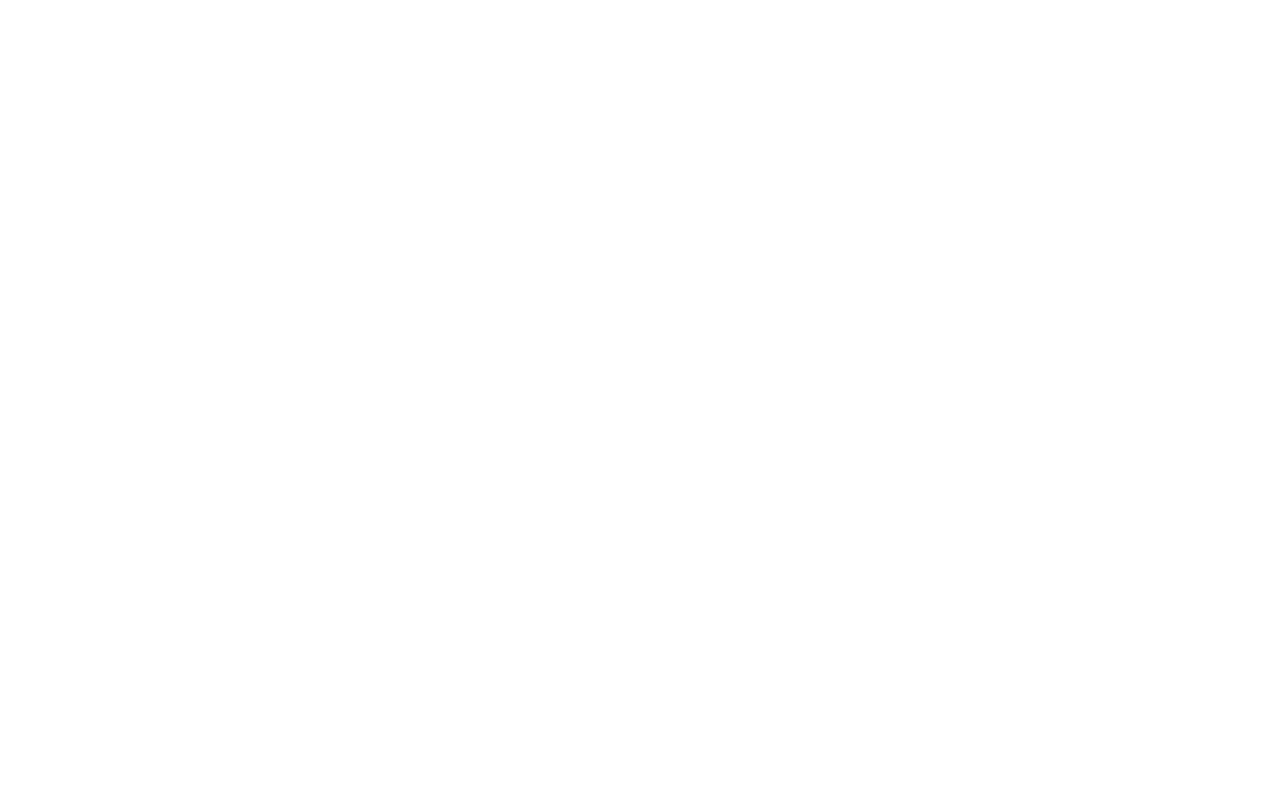
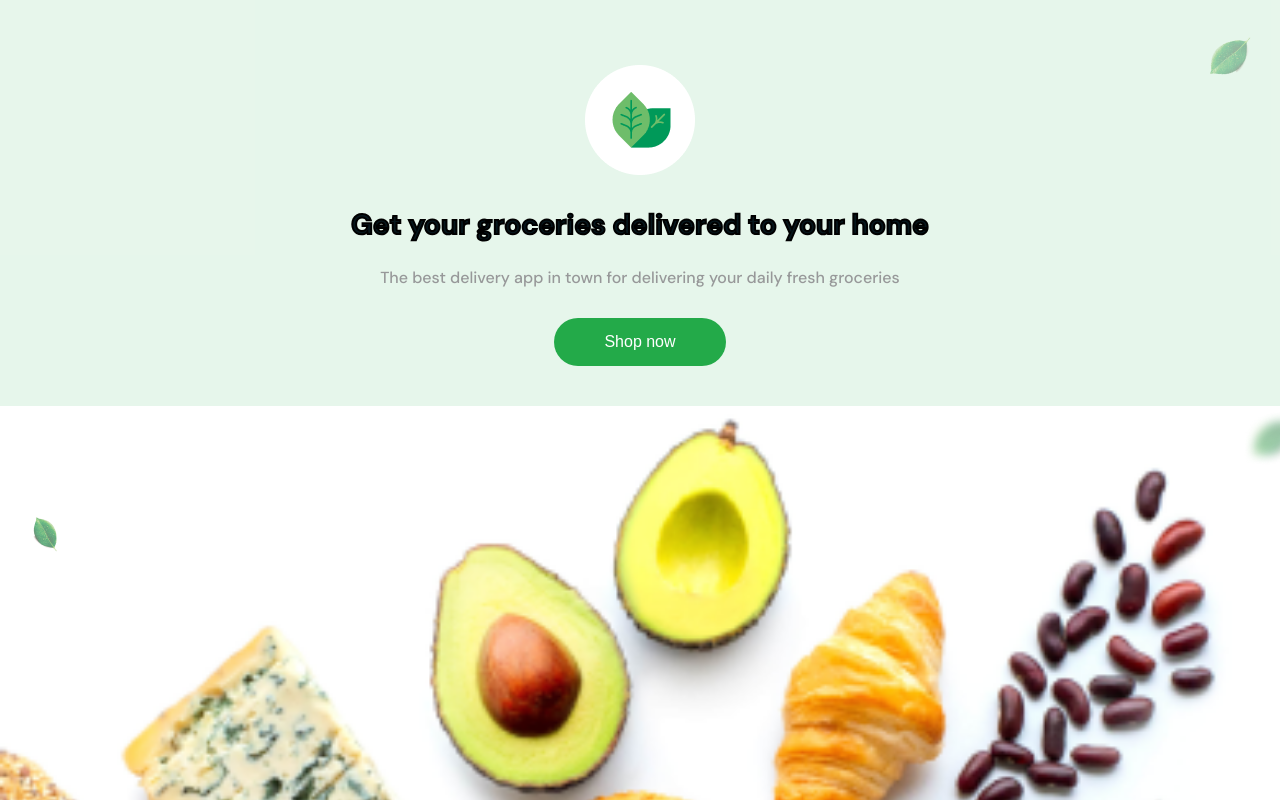
Before and after one commit to Abdrul/ProjectEcommerce, a React (Create React App) app in the folder ecommerceapp/: page / in a window 1280 px wide. Shown: the top 800 px of the page. Built offline with nearby package versions, Linux system fonts and the light colour scheme.

Commit message:
delete all pages.css for style component

```diff
--- a/ecommerceapp/src/App.js
+++ b/ecommerceapp/src/App.js
@@ -1,4 +1,3 @@
-import './App.css';
 import HomePage from './pages/HomePage';
 import Registration from './pages/Registration';
 import {Routes, Route, Link} from "react-router-dom"
@@ -14,6 +13,15 @@
 body, html {
   height: 100vh;
   width: 100vw;
+  font-family: 'DM Sans', sans-serif;
+}
+
+:root{
+  --background: #23AA49;
+  --price: #FF324B;
+  --light-background: #F3F5F7;
+  --title-product: #1B1C1E;
+  --description: #979899;
 }
 
 `
@@ -22,13 +30,17 @@
 function App() {
   return (
     <div className="App">
-      {/* <Routes>
+
+      <GlobalStyle/>
+
+      <Routes>
 
         <Route path='/' element={<HomePage/>}/>
         <Route path='/login' element={<Registration/>}/>
 
 
-      </Routes> */}
+      </Routes>
+
 
     </div>
   );
--- a/ecommerceapp/src/pages/HomePage.css
+++ /dev/null
@@ -1,77 +0,0 @@
-.main-home-page {
-    height: 100vh;
-    background: rgba(35, 170, 73, 0.11);
-    position: relative;
-}
-
-.main-home-page::after {
-    content: url("../../public/images/feuillehd.png");
-    position: absolute;
-    top: 30px;
-    right: 25px;
-}
-
-.main-home-page::before {
-    content: url("../../public/images/feuillebg.png");
-    position: absolute;
-    bottom: 30%;
-    left: 25px;
-}
-
-.description-app-container {
-    display: flex;
-    flex-direction: column;
-    align-items: center;
-    justify-content: center;
-    padding: 75px 25px 0;
-}
-
-.description-app-container::after {
-    content: url("../../public/images/feuilleblur.png");
-    position: absolute;
-    top: 50%;
-    right: 0;
-}
-
-.description-app-container h1, p {
-    text-align: center;
-}
-
-.description-app-container img {
-    padding-bottom: 32px;
-}
-
-.description-app-container h1 {
-    font-family: var(--font-family);
-    font-weight: 700;
-    font-size: 28px;
-    color: #06161C;
-    line-height: 36px;
-    -webkit-text-stroke: 2px black;
-    padding-bottom: 24px;
-}
-
-.description-app-container p {
-    color: var(--description);
-    font-family: var(--font-family);
-    font-weight: 500;
-    padding-bottom: 40px;
-}
-
-.description-app-container button {
-    border-radius: 50px;
-    padding: 15px 50px;
-    background: var(--background);
-    color: #fff;
-    border: none;
-}
-
-
-.background-image-description-app {
-    padding-top: 50px;
-}
-
-.background-image-description-app img {
-    width: 100%;
-    object-fit: cover;
-}
--- a/ecommerceapp/src/pages/HomePage.js
+++ b/ecommerceapp/src/pages/HomePage.js
@@ -1,23 +1,99 @@
 import React from 'react'
-import './HomePage.css'
 import {Link} from "react-router-dom"
+import styled, {createGlobalStyle} from "styled-components";
+
+const Main = styled.main`
+    height: 100vh;
+    background: rgba(35, 170, 73, 0.11);
+    position: relative;
+
+    &:after {
+        content: url("/images/feuillehd.png");
+        position: absolute;
+        top: 30px;
+        right: 25px;
+    }
+
+    &::before {
+        content: url("/images/feuillebg.png");
+        position: absolute;
+        bottom: 30%;
+        left: 25px;
+    }
+`
+
+const WrapperDescriptionContainer = styled.div`
+    display: flex;
+    flex-direction: column;
+    align-items: center;
+    justify-content: center;
+    padding: 65px 25px 0;
+
+        &:after {
+            content: url("/images/feuilleblur.png");
+            position: absolute;
+            top: 50%;
+            right: 0;
+        }
+
+        h1, p {
+            text-align: center;
+        }
+
+        img {
+            padding-bottom: 32px;
+        }
+
+        h1 {
+            font-weight: 700;
+            font-size: 28px;
+            color: #06161C;
+            line-height: 36px;
+            -webkit-text-stroke: 2px black;
+            padding-bottom: 24px;
+        }
+
+        p {
+            color: var(--description);
+            font-weight: 500;
+            padding-bottom: 30px;
+        }
+
+        button {
+            border-radius: 50px;
+            padding: 15px 50px;
+            background: var(--background);
+            color: #fff;
+            border: none;
+            font-size: 16px;
+        }
+`
+const WrapperImgDescription = styled.div`
+    padding-top: 40px;
+
+        img {
+            width: 100%;
+            object-fit: cover;
+        }
+`
+
 
 function HomePage() {
 
     return (
-        <main className='main-home-page'>
-            <div className='description-app-container'>
+        <Main>
+            <WrapperDescriptionContainer>
                 <img src={"/images/logo.png"} alt="" />
                 <h1>Get your groceries delivered to your home</h1>
                 <p>The best delivery app in town for delivering your daily fresh groceries</p>
                 <Link to="/login">
                     <button>Shop now</button>
                 </Link>
-            </div>
-            <div className='background-image-description-app'>
+            </WrapperDescriptionContainer>
+            <WrapperImgDescription>
                 <img src={"/images/bg-first-page.png"} alt="" />
-            </div>
-        </main>
+            </WrapperImgDescription>
+        </Main>
     )
 }
 
```
Also changed, not shown: ecommerceapp/src/App.css (deleted, +0 -22 lines).
